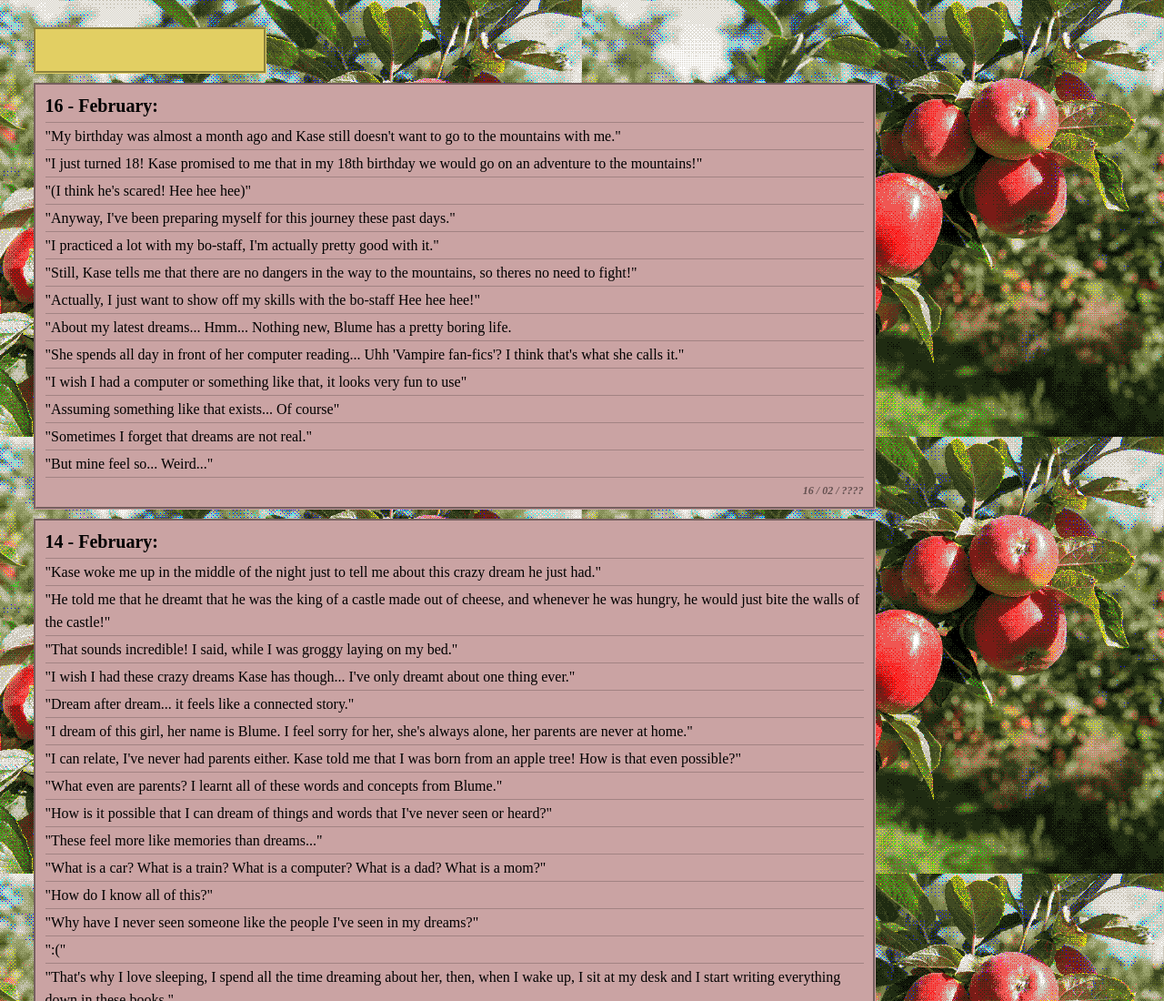
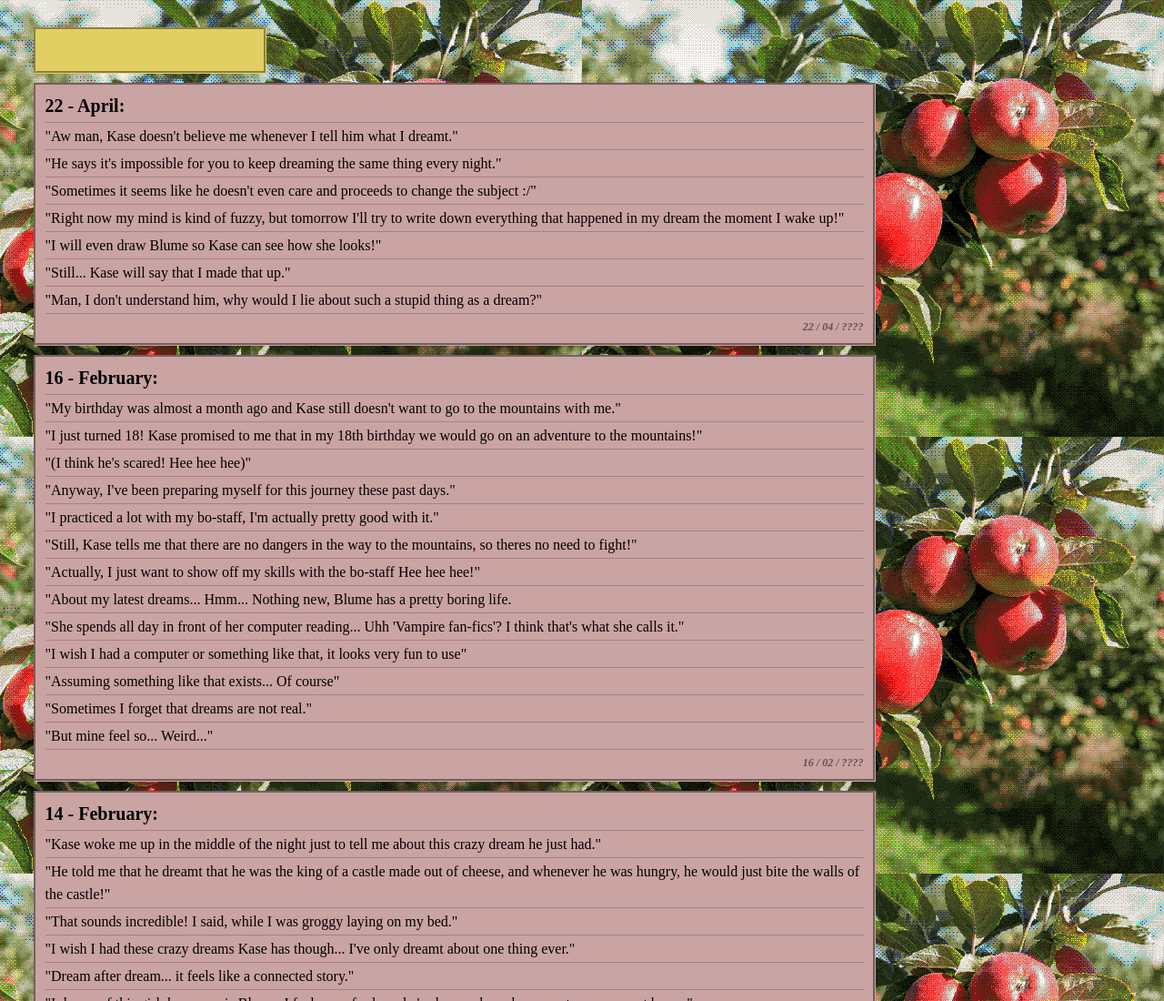
Before and after one commit to thehirou/apfel-diary, a plain HTML site: page index.html in a window 1280 px wide. Shown: the top 1100 px of the page at 91% size. Drawn offline with Linux system fonts and the light colour scheme.

Commit message:
Update index.html

```diff
--- a/index.html
+++ b/index.html
@@ -38,6 +38,21 @@
 
             <p class="date">10/03/2023</p>
         </div> -->
+
+        <div id="entryDiv" title="In this chapter, Apfel talks about how Kase doesn't believe her whenever she tells him about what she dreamt.">
+            <p class="title">22 - April:</p>
+            <p class="entry">
+                <br>
+				"Aw man, Kase doesn't believe me whenever I tell him what I dreamt."<br>
+				"He says it's impossible for you to keep dreaming the same thing every night."<br>
+				"Sometimes it seems like he doesn't even care and proceeds to change the subject :/"<br>
+				"Right now my mind is kind of fuzzy, but tomorrow I'll try to write down everything that happened in my dream the moment I wake up!"<br>
+				"I will even draw Blume so Kase can see how she looks!"<br>
+				"Still... Kase will say that I made that up."<br>
+				"Man, I don't understand him, why would I lie about such a stupid thing as a dream?"<br>
+            </p>
+            <div id="dateDiv"><p class="date">22 / 04 / ????</p></div>
+        </div>
 
         <div id="entryDiv" title="In this chapter, Apfel talks about how Kase doesn't want to go to the mountains yet.">
             <p class="title">16 - February:</p>
@@ -90,6 +105,8 @@
 
 
 
+
+
         <!-- END OF ENTRIES -->
         <div id="separator"> </div>
         <div id="separator"> </div>
```
